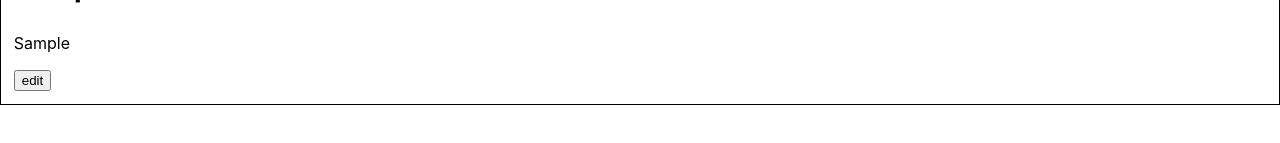
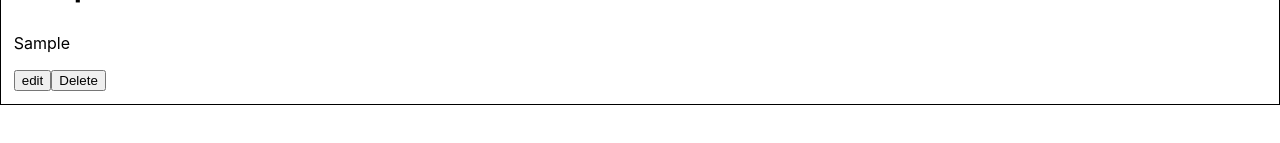
Before and after one commit to alanblee/workout-logger, a React (Create React App) app in the folder client/: page /workouts in a window 1280 px wide. Both pictures are taken after typing "Sample", "Sample", "Sample", "Sample" into the empty fields and a click on the input "submit". Shown: the part 263-406 px from the top of the page. Built offline with nearby package versions, Linux system fonts and the light colour scheme.

Commit message:
able to delet workout

```diff
--- a/client/src/components/workouts/main-workout-page.jsx
+++ b/client/src/components/workouts/main-workout-page.jsx
@@ -28,6 +28,13 @@ const WorkoutPage = () => {
   const handleFormSubmit = newWorkout => {
     setWorkouts([...workouts, newWorkout]);
   };
+  const removeWorkout = id => {
+    setWorkouts([
+      ...workouts.filter(workout => {
+        return workout.id !== id;
+      })
+    ]);
+  };
   return (
     <div>
       <WorkoutForm
@@ -42,6 +49,7 @@ const WorkoutPage = () => {
             <h3>{workout.workoutFocus}</h3>
             <p>{workout.notes}</p>
             <button onClick={() => handleEdit(workout)}>edit</button>
+            <button onClick={() => removeWorkout(workout.id)}>Delete</button>
           </div>
         );
       })}
```
Also changed, not shown: client/src/components/homepage/main-landing.jsx (+4 -8 lines).
